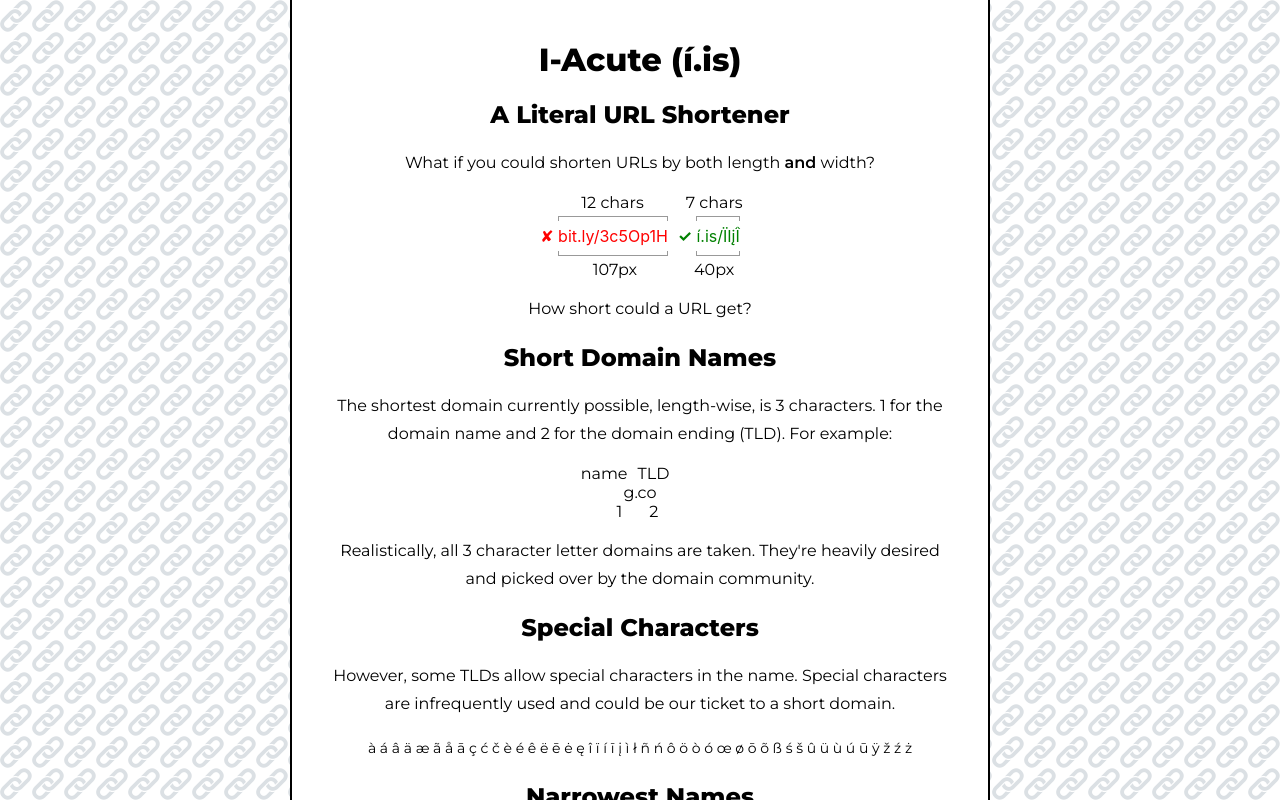
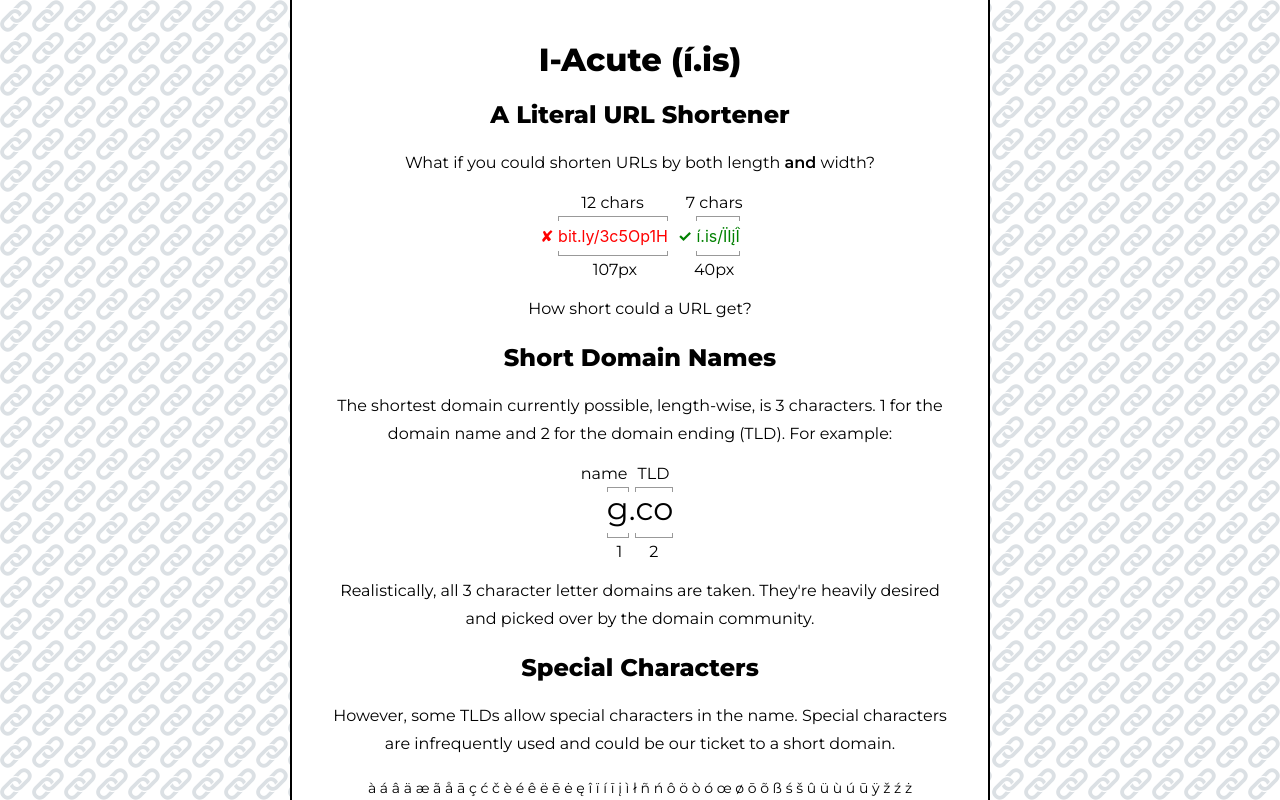
Before and after one commit to csaye/coop.codes, a Next.js app: page /i-acute in a window 1280 px wide. Built offline with nearby package versions, Linux system fonts and the light colour scheme.

Commit message:
Style acute short domain.

```diff
--- a/styles/pages/IAcute.module.scss
+++ b/styles/pages/IAcute.module.scss
@@ -71,5 +71,36 @@
         }
       }
     }
+
+    >.gco {
+      font-size: 32px;
+      margin: 6px 0 14px 0;
+
+      >span {
+        position: relative;
+
+        &::before {
+          content: "";
+          position: absolute;
+          left: 0;
+          right: 0;
+          top: -2px;
+          height: 4px;
+          border: 1px solid #999;
+          border-bottom: 0;
+        }
+
+        &::after {
+          content: "";
+          position: absolute;
+          left: 0;
+          right: 0;
+          bottom: -10px;
+          height: 4px;
+          border: 1px solid #999;
+          border-top: 0;
+        }
+      }
+    }
   }
 }
```
